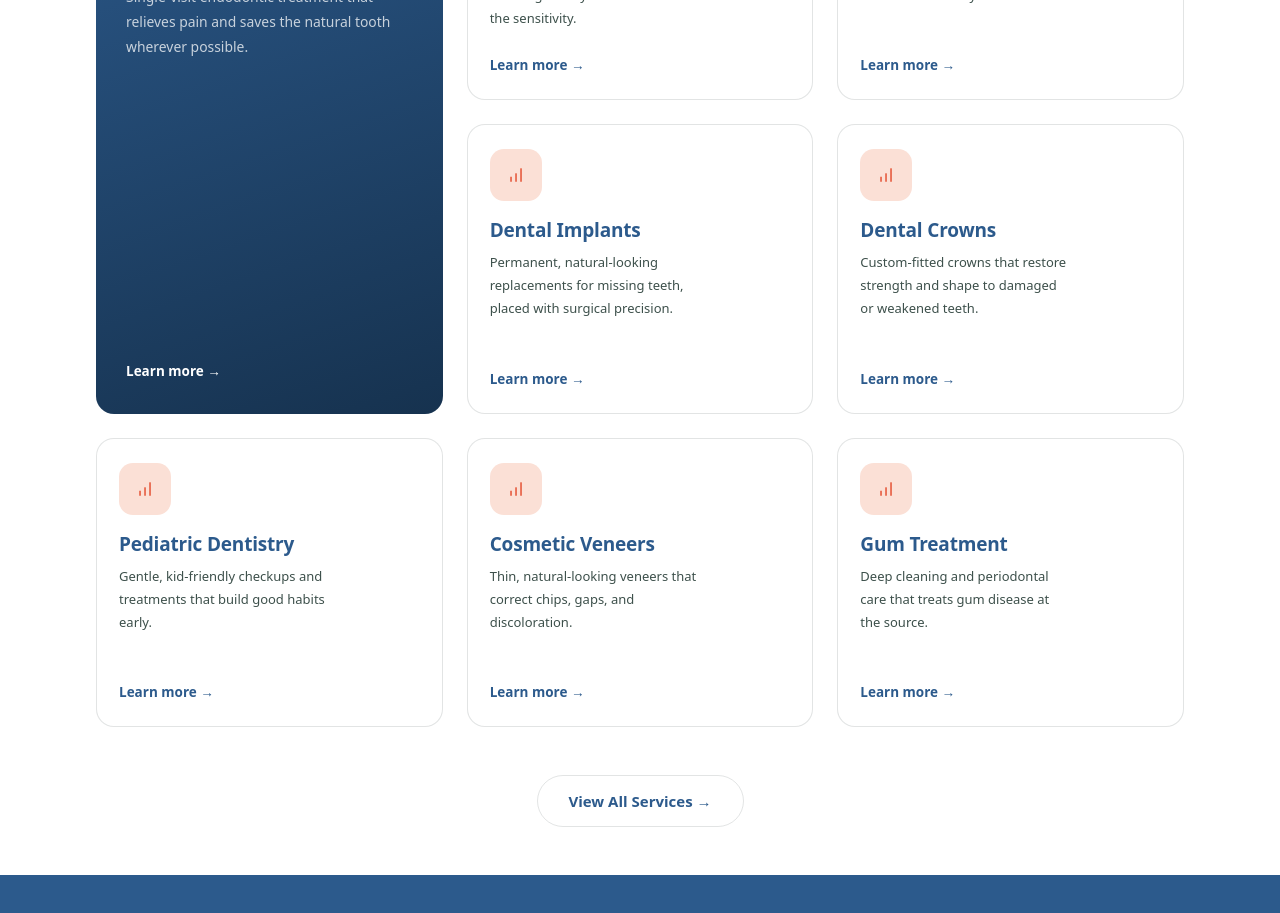
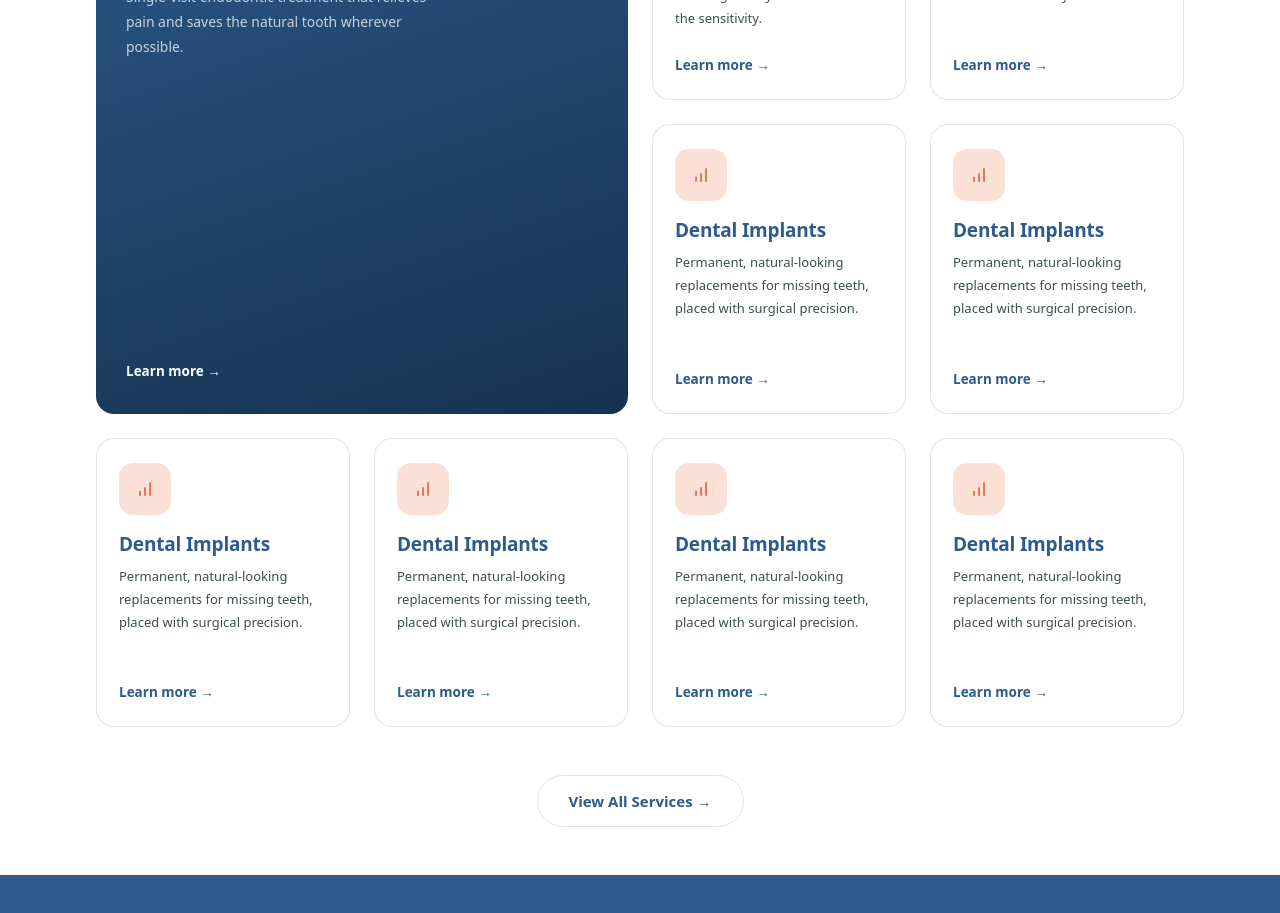
Before and after one commit to hvlhasanka/dental-clinic-website, a React (Vite) app in the folder Workspace/dental-clinic-website/: page / in a window 1280 px wide. Shown: the part 2520-3433 px from the top of the page. Built offline with nearby package versions, Linux system fonts and the light colour scheme; a web font is replaced by a local one.

Commit message:
Fixed services section

```diff
--- a/Workspace/dental-clinic-website/src/components/Services.tsx
+++ b/Workspace/dental-clinic-website/src/components/Services.tsx
@@ -2,6 +2,13 @@ import searchIcon from "../assets/icons/search.png";
 import bracesIcon from "../assets/icons/braces.png";
 import starIcon from "../assets/icons/star-2.png";
 import barChartIcon from "../assets/icons/bar-chart.png";
+
+const DENTAL_IMPLANT_SERVICE = {
+  iconSrc: barChartIcon,
+  title: "Dental Implants",
+  description:
+    "Permanent, natural-looking replacements for missing teeth, placed with surgical precision.",
+};
 
 const SERVICES = [
   {
@@ -16,37 +23,47 @@ const SERVICES = [
     description:
       "Traditional and clear aligner braces mapped out to your timeline and lifestyle.",
   },
-  {
-    iconSrc: barChartIcon,
-    title: "Dental Implants",
-    description:
-      "Permanent, natural-looking replacements for missing teeth, placed with surgical precision.",
-  },
-  {
-    iconSrc: barChartIcon,
-    title: "Dental Crowns",
-    description:
-      "Custom-fitted crowns that restore strength and shape to damaged or weakened teeth.",
-  },
-  {
-    iconSrc: barChartIcon,
-    title: "Pediatric Dentistry",
-    description:
-      "Gentle, kid-friendly checkups and treatments that build good habits early.",
-  },
-  {
-    iconSrc: barChartIcon,
-    title: "Cosmetic Veneers",
-    description:
-      "Thin, natural-looking veneers that correct chips, gaps, and discoloration.",
-  },
-  {
-    iconSrc: barChartIcon,
-    title: "Gum Treatment",
-    description:
-      "Deep cleaning and periodontal care that treats gum disease at the source.",
-  },
+  DENTAL_IMPLANT_SERVICE,
+  DENTAL_IMPLANT_SERVICE,
+  DENTAL_IMPLANT_SERVICE,
+  DENTAL_IMPLANT_SERVICE,
+  DENTAL_IMPLANT_SERVICE,
+  DENTAL_IMPLANT_SERVICE,
 ];
+
+function ServiceCard({
+  iconSrc,
+  title,
+  description,
+}: {
+  iconSrc: string;
+  title: string;
+  description: string;
+}) {
+  return (
+    <div className="flex min-h-[289.38px] flex-col justify-between gap-4 rounded-[18px] border border-[rgba(19,36,32,0.12)] bg-white px-[22px] py-6">
+      <div>
+        <span className="flex h-[52px] w-[52px] items-center justify-center rounded-[14px] bg-[#FBE0D6]">
+          <img src={iconSrc} alt="" className="h-5 w-5 object-contain" />
+        </span>
+        <div className="mt-4 flex flex-col gap-2">
+          <h3 className="text-[19px] leading-[26px] font-bold tracking-[-0.19px] text-brand-700">
+            {title}
+          </h3>
+          <p className="max-w-[209px] text-[13px] leading-[23px] font-medium text-[#3D504B]">
+            {description}
+          </p>
+        </div>
+      </div>
+      <a
+        href="#appointment"
+        className="flex w-fit items-center gap-1 text-[13.5px] font-bold text-brand-700 hover:text-brand-800"
+      >
+        Learn more →
+      </a>
+    </div>
+  );
+}
 
 function Services() {
   return (
@@ -67,10 +84,10 @@ function Services() {
           </h2>
         </div>
 
-        <div className="grid grid-cols-1 gap-6 sm:grid-cols-2 lg:grid-cols-3 lg:grid-rows-[auto_auto]">
+        <div className="grid grid-cols-1 gap-6 sm:grid-cols-2 lg:grid-cols-4">
           {/* Featured service card */}
           <div
-            className="relative isolate row-span-2 flex min-h-[380px] flex-col items-start justify-between overflow-hidden rounded-[18px] px-[30px] py-[34px] lg:min-h-[500px]"
+            className="relative isolate flex min-h-[380px] flex-col items-start justify-between overflow-hidden rounded-[18px] px-[30px] py-[34px] sm:col-span-2 sm:row-span-2 lg:min-h-[500px]"
             style={{
               background:
                 "linear-gradient(161.58deg, #2c5a8c 0%, #16324f 100%)",
@@ -118,35 +135,13 @@ function Services() {
           </div>
 
           {/* Other service cards */}
-          {SERVICES.map(({ iconSrc, title, description }) => (
-            <div
-              key={title}
-              className="flex min-h-[289.38px] flex-col justify-between gap-4 rounded-[18px] border border-[rgba(19,36,32,0.12)] bg-white px-[22px] py-6"
-            >
-              <div>
-                <span className="flex h-[52px] w-[52px] items-center justify-center rounded-[14px] bg-[#FBE0D6]">
-                  <img
-                    src={iconSrc}
-                    alt=""
-                    className="h-5 w-5 object-contain"
-                  />
-                </span>
-                <div className="mt-4 flex flex-col gap-2">
-                  <h3 className="text-[19px] leading-[26px] font-bold tracking-[-0.19px] text-brand-700">
-                    {title}
-                  </h3>
-                  <p className="max-w-[209px] text-[13px] leading-[23px] font-medium text-[#3D504B]">
-                    {description}
-                  </p>
-                </div>
-              </div>
-              <a
-                href="#appointment"
-                className="flex w-fit items-center gap-1 text-[13.5px] font-bold text-brand-700 hover:text-brand-800"
-              >
-                Learn more →
-              </a>
-            </div>
+          {SERVICES.map(({ iconSrc, title, description }, index) => (
+            <ServiceCard
+              key={`${title}-${index}`}
+              iconSrc={iconSrc}
+              title={title}
+              description={description}
+            />
           ))}
         </div>
 
```
